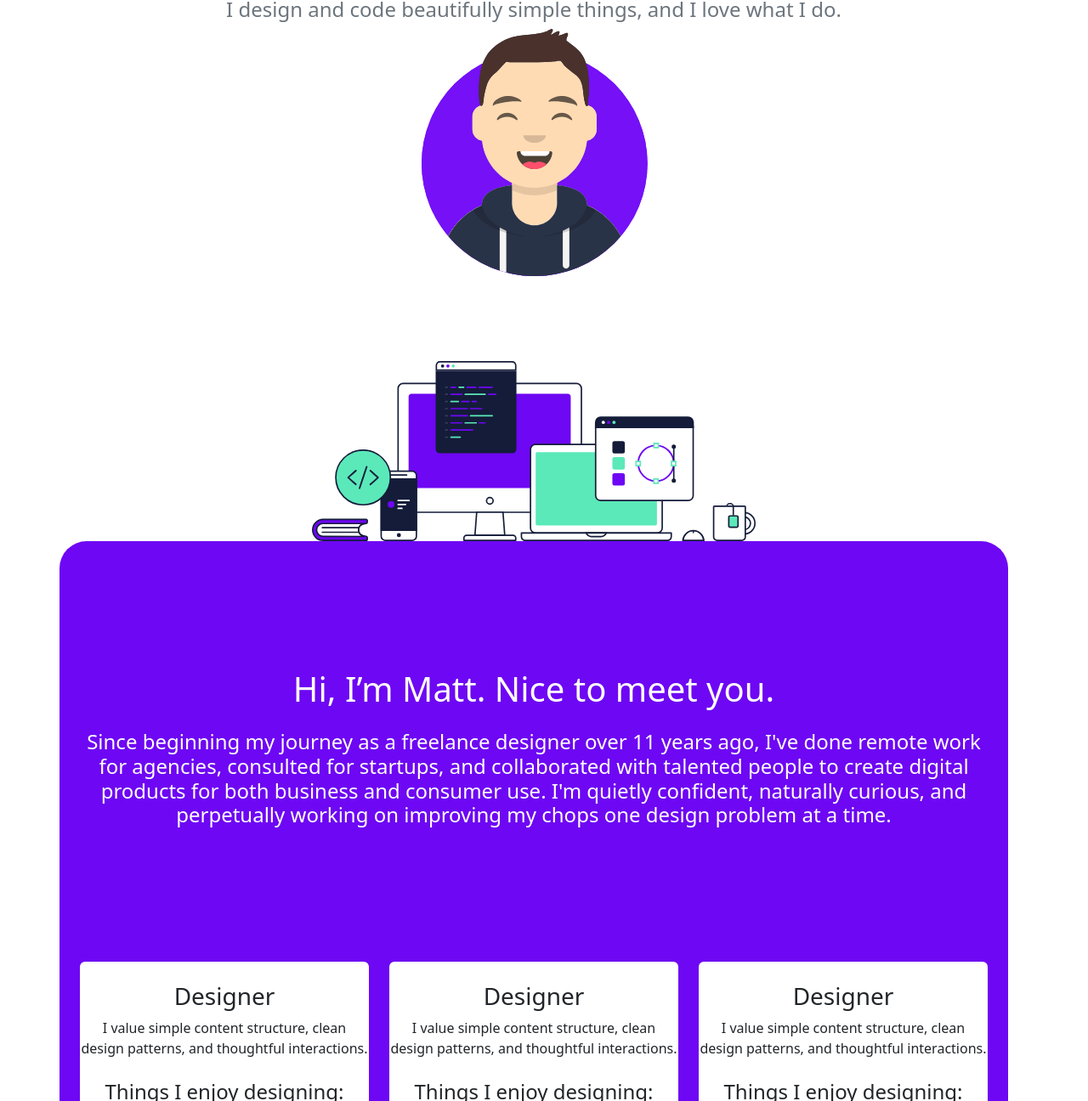
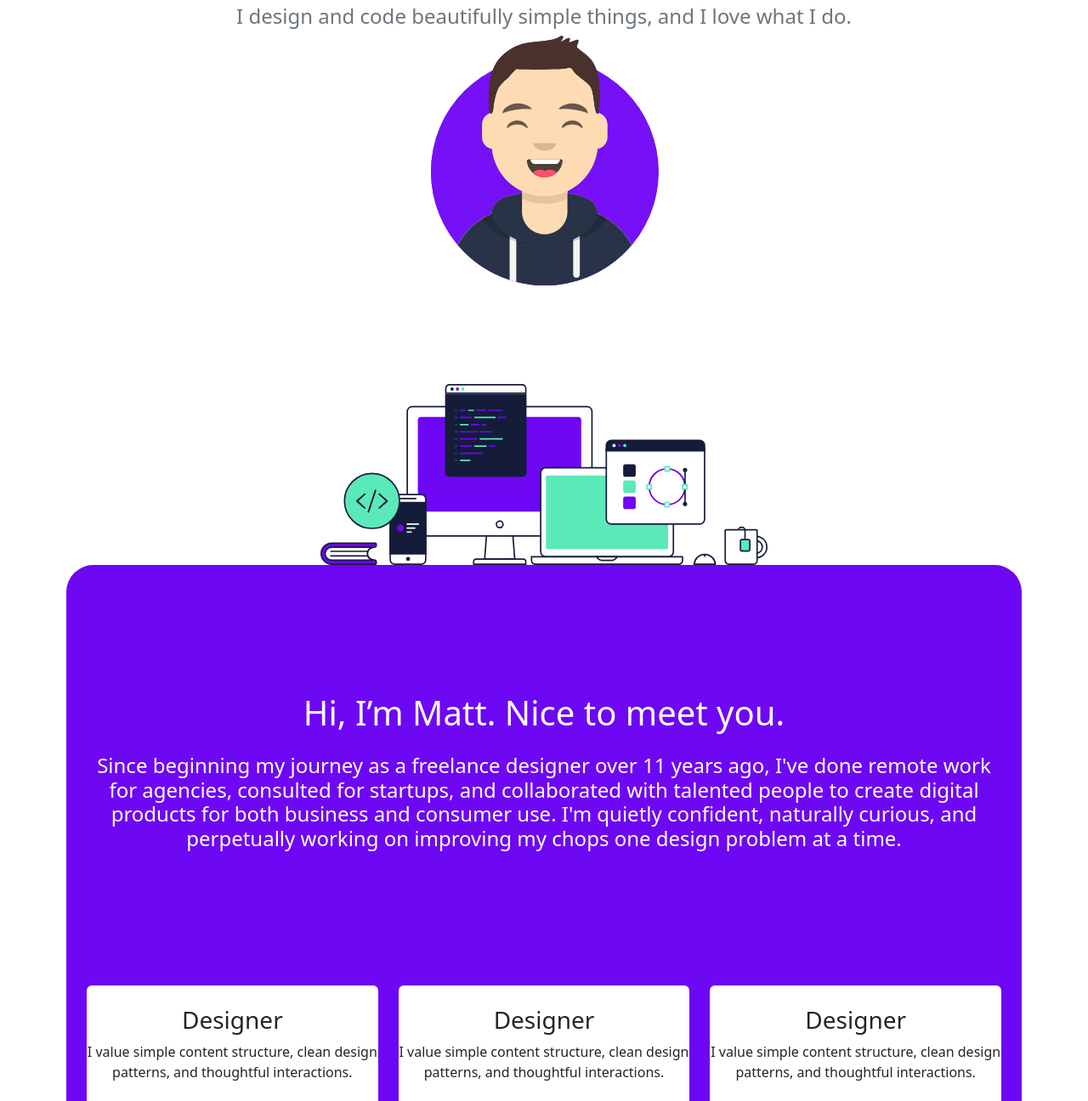
Before and after one commit to FigasaCHAN/acostafa-dev.github.io, a plain HTML site: page index.html in a window 1280 px wide. Shown: the part 231-1527 px from the top of the page at 85% size. Drawn offline with Linux system fonts and the light colour scheme.

Commit message:
fix: se soluciona centrado de contenido

```diff
--- a/index.html
+++ b/index.html
@@ -42,7 +42,7 @@
     </nav>
 </header>
 <div class="container">
-    <section class="container-section  row mx-auto text-center">
+    <section class="container-section  row justify-content-center p-2 text-center">
         <main class="container-section-main row">
             <div class="col align-self-center">
                 <h1 class="text-primary mb-4">Designer, Frontend Developer & Mentor</h1>
@@ -51,7 +51,7 @@
             </div>
         </main>
     </section>
-    <section class="container-section row mx-auto text-center">
+    <section class="container-section row justify-content-center p-2 text-center">
         <div class="container-section-header row ">
             <img src="./resources/images/hero-devices.svg" class="rounded mx-auto d-block w-50" alt="avatar">
         </div>
```
